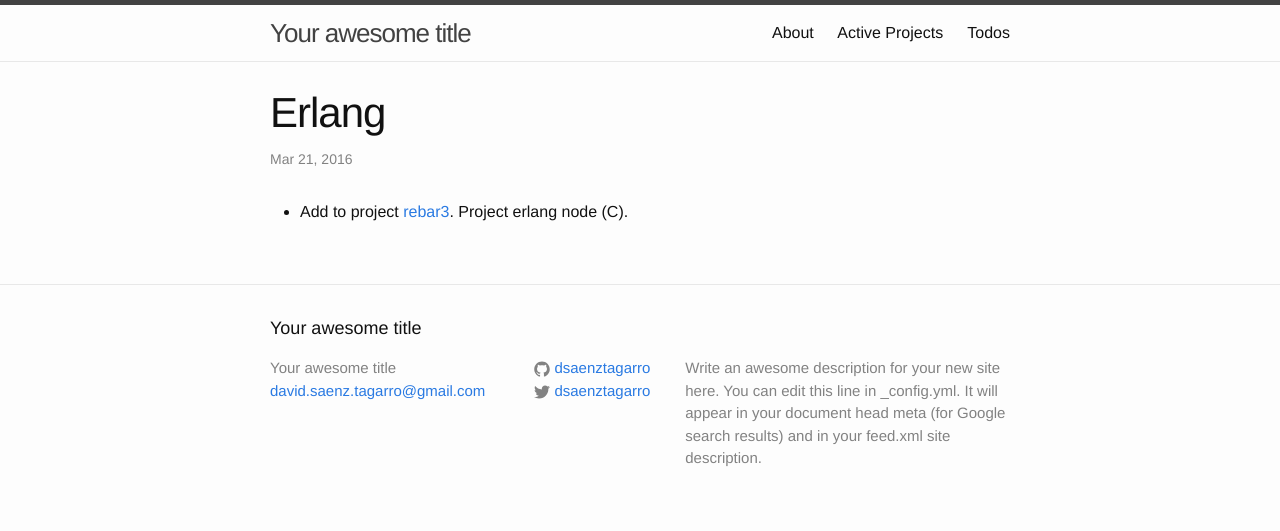
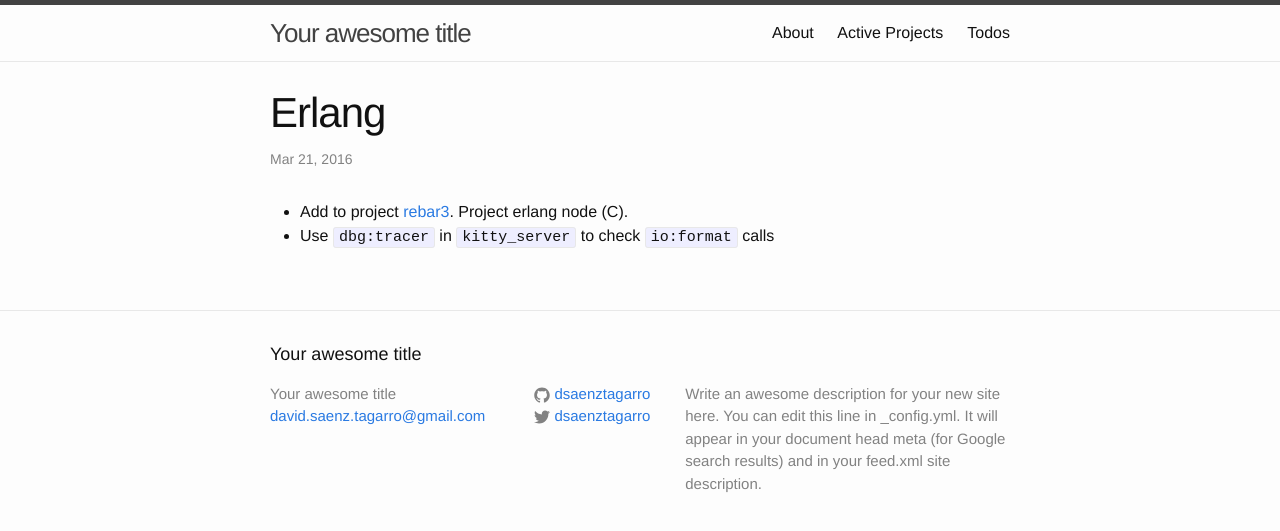
Before and after one commit to dsaenztagarro/booklog, a Jekyll site: the page built from _todos/erlang.md, in a window 1280 px wide. Shown: the top 531 px of the page. Built offline with Jekyll 4.4.1, drawn with Linux system fonts in a browser that asks for light colours.

Commit message:
Fixed todo file

```diff
--- a/_todos/erland.md
+++ b/_todos/erlang.md
@@ -6,3 +6,4 @@ categories: todo
 ---
 
 - Add to project [rebar3](http://www.rebar3.org). Project erlang node (C).
+- Use `dbg:tracer` in `kitty_server` to check `io:format` calls
```
